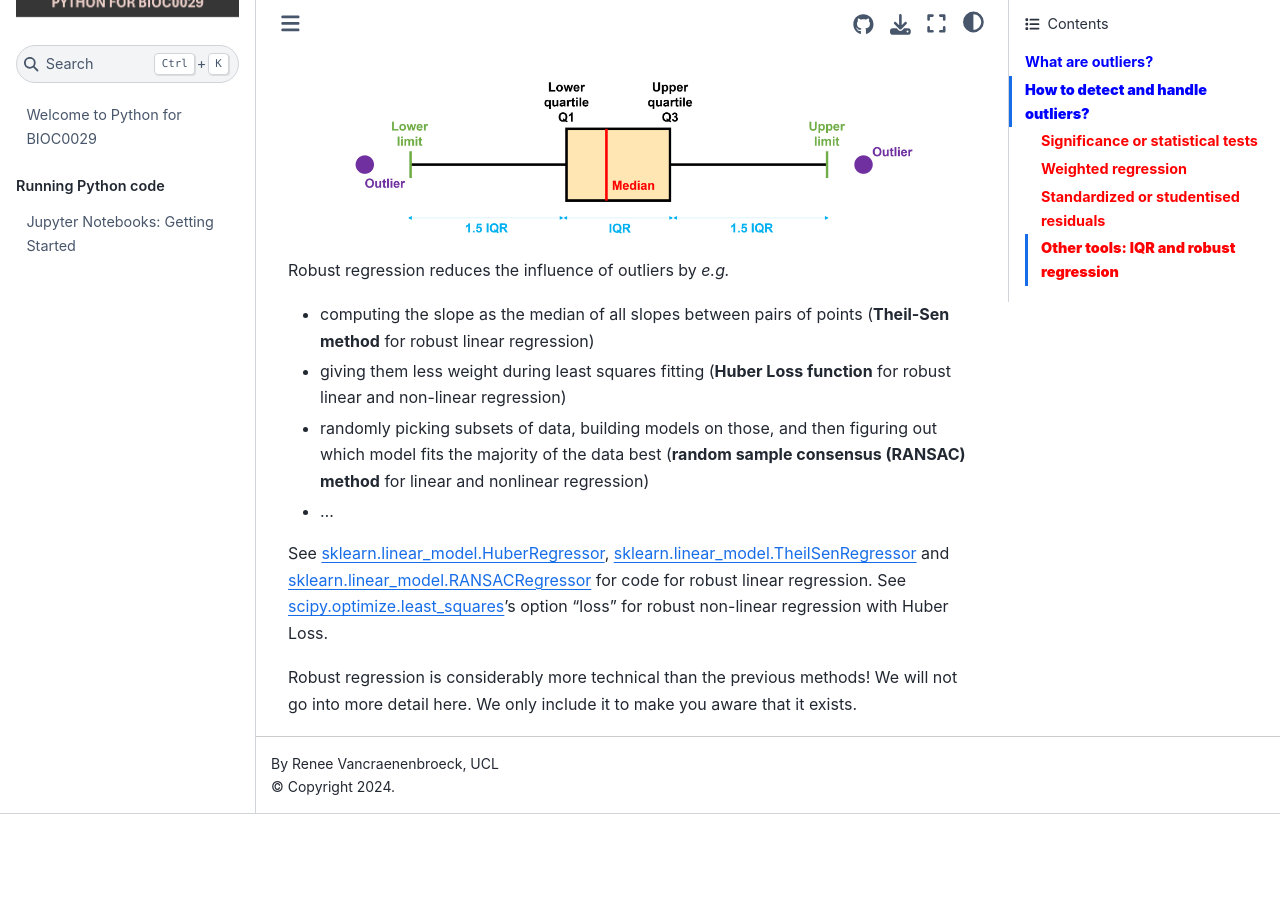
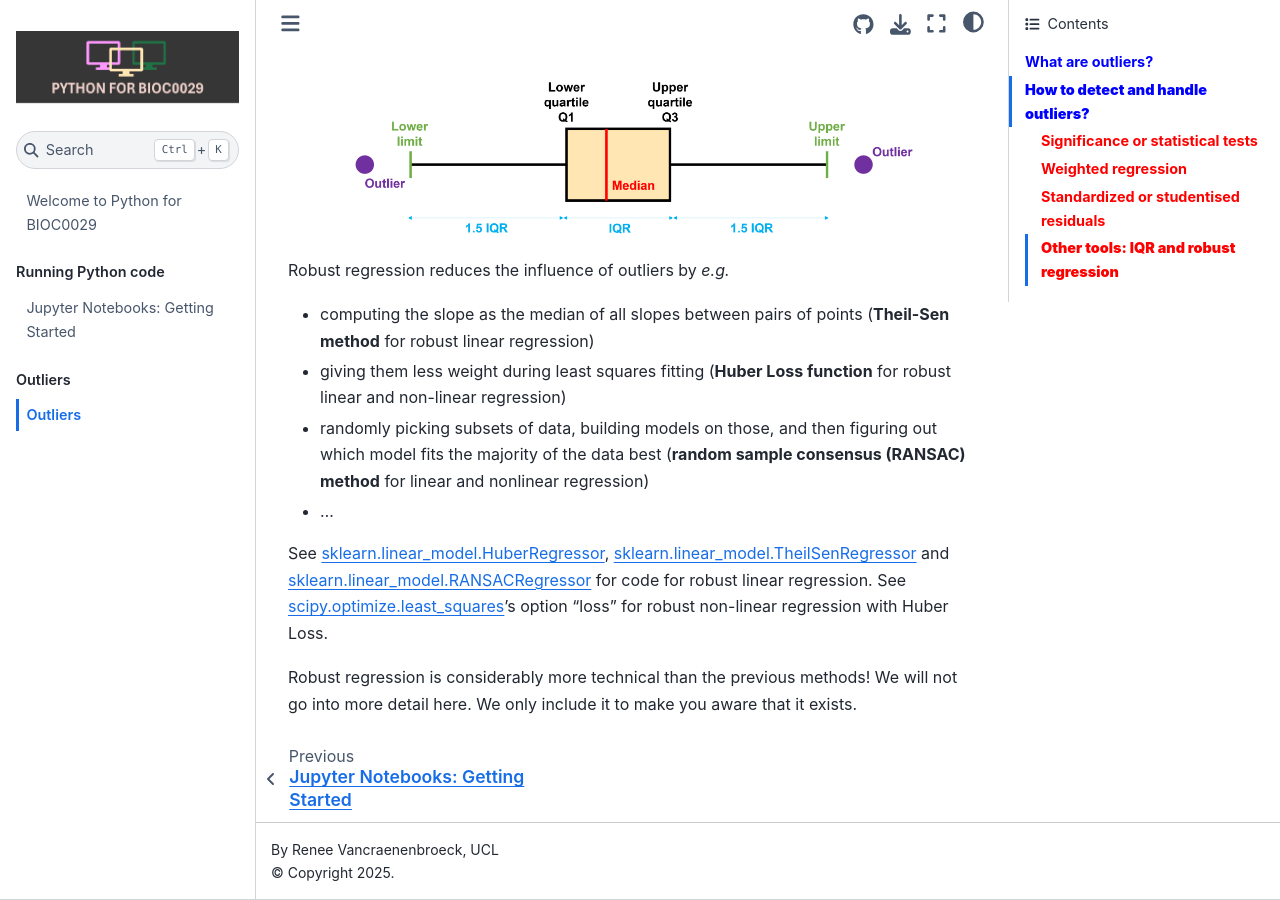
Before and after one commit to renee-85/PythonForBIOC0029, a Jupyter Book: the page built from outliers/Introduction.md, in a window 1280 px wide and 900 px high, scrolled down 2634 px. Built offline with Jupyter Book 1.0.4 settings and Sphinx 7.4.7 and the Sphinx Book theme 1.1.4, drawn with Linux system fonts in a browser that asks for light colours; pages that are not in the unit, such as notebooks, are missing from menus; before the commit the page ends 3448 px from its top, so only the background shows below that.

Commit message:
Removing errors

```diff
--- a/_config.yml
+++ b/_config.yml
@@ -3,7 +3,7 @@
 
 title: Python For BIOC0029
 author: Renee Vancraenenbroeck, UCL
-copyright: "2024"
+copyright: "2025"
 logo: logo.png
 
 # Force re-execution of notebooks on each build.
--- a/_toc.yml
+++ b/_toc.yml
@@ -16,6 +16,12 @@ parts:
   - file: chapters/PandasForTabularData
   - file: chapters/MatplotlibForPlotting
   - file: chapters/SciPyForDataFitting
+- caption: Outliers
+  chapters:
+  - file: outliers/Introduction
+  - file: outliers/GrubbsTest
+  - file: outliers/GeneralizedESDTest
+  - file: outliers/Residuals
 - caption: Examples
   chapters:
   - file: examples/DoseResponseCurve
```
Also changed, not shown: 13 other files.
